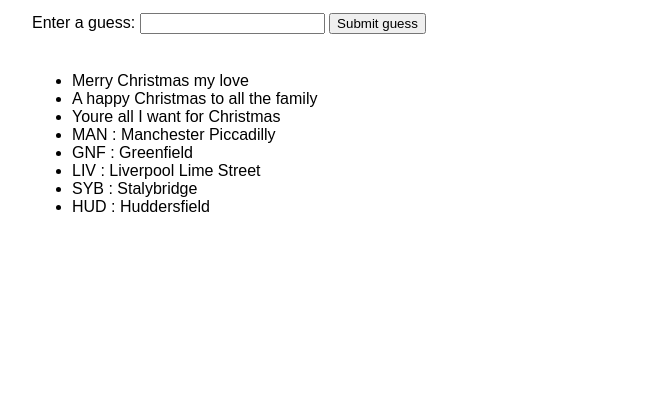
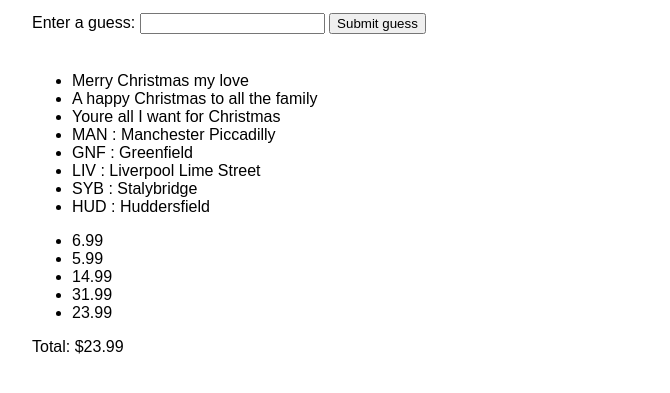
Before and after one commit to kubik11/educateJS, a plain HTML site: page index.html in a window 1280 px wide. Shown: the part 119-512 px from the top of the page, without its empty margins (288-958 px from the left). Drawn offline with Linux system fonts and the light colour scheme.

Commit message:
total sum of price

```diff
--- a/common.js
+++ b/common.js
@@ -118,3 +118,40 @@
 
   }
   extractNewData();
+
+
+function work(){
+
+var list = document.querySelector('.price');
+var totalBox = document.querySelector('.caution');
+var total = 0;
+ list.innerHTML = '';
+ totalBox.textContent = '';
+//number 1
+var products =  [ 'Underpants:6.99',
+                'Socks:5.99',
+                'T-shirt:14.99',
+                'Trousers:31.99',
+                'Shoes:23.99'];
+var price = [];
+var nameOfproduct = [];
+for (var i = 0; i < products.length; i++) { // number 2
+  // number 3
+  var separProducts = products[i].split(':');
+  price[i] = Number(separProducts[1]);
+  nameOfproduct[i] = separProducts[0];
+  // number 4
+
+  // number 5
+  var itemText = 0;
+  itemText += price[i];
+  var listItem = document.createElement('li');
+  listItem.textContent = itemText;
+  list.appendChild(listItem);
+}
+  total = itemText;
+  alert(typeof(price[0]));
+  totalBox.textContent = 'Total: $' + total.toFixed(2);
+
+}
+work();
--- a/index.html
+++ b/index.html
@@ -42,6 +42,13 @@
 
 </ul>
 
+
+  <ul class="price">
+
+  </ul>
+  <p class="caution">
+
+  </p>
 </body>
 
 <script src="common.js"></script>
```
